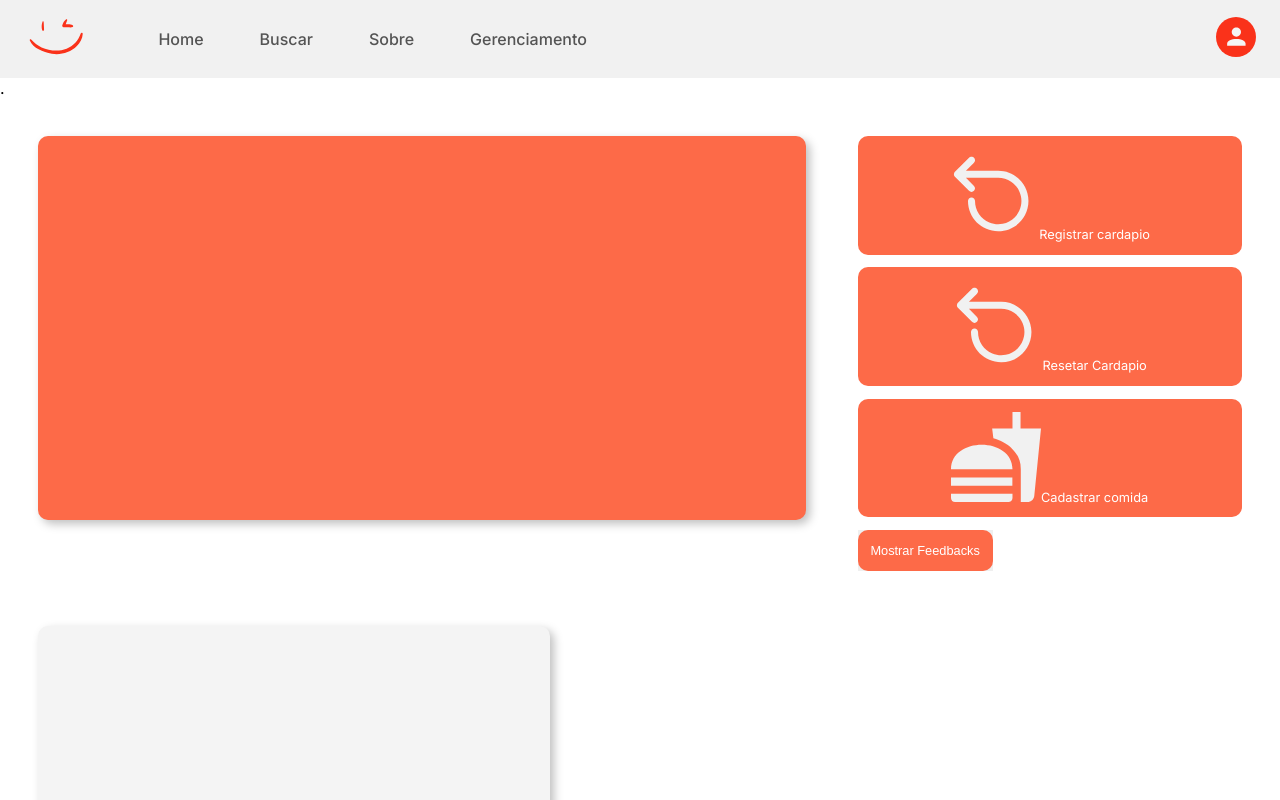
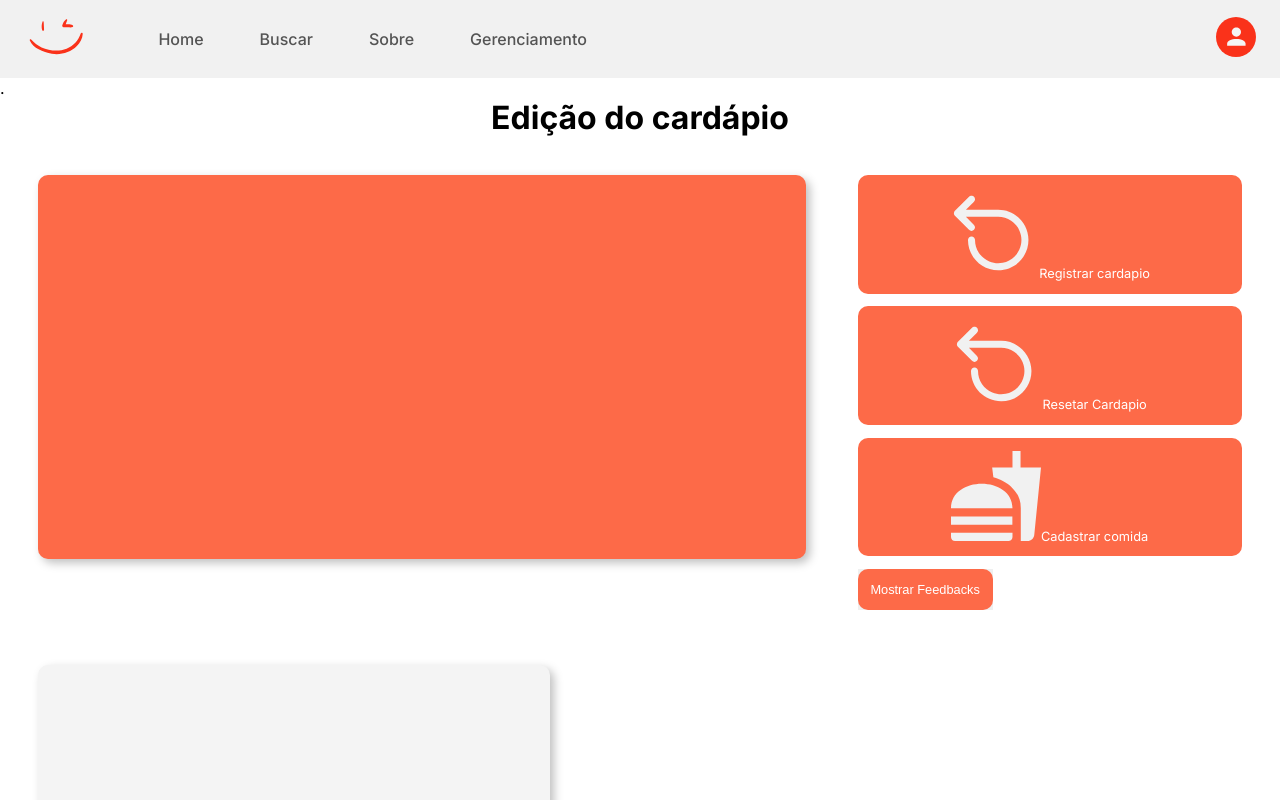
Before and after one commit to Senai-SC-CTAI/SA_2023_3B_CantinaGo, a React (Vite) app in the folder web/: page /editarCardapio in a window 1280 px wide. Shown: the top 800 px of the page. Built offline with nearby package versions, Linux system fonts and the light colour scheme.

Commit message:
porfavorvai

```diff
--- a/web/src/screens/Gerenciamento/EditarCardapio/index.tsx
+++ b/web/src/screens/Gerenciamento/EditarCardapio/index.tsx
@@ -8,12 +8,13 @@ function App() {
   return (
     <>
       <Header />
-  .
+  .<h1>Edição do cardápio</h1>
       <main className='mainGerenciamento'>
         <section>
           <article className='graphic1Gerenciamento'>
 
           </article>
+
           <div className='buttonsGerenciamento'>
             <Link to='/ListaComidas'>
 
--- a/web/src/screens/Login/style.css
+++ b/web/src/screens/Login/style.css
@@ -126,3 +126,6 @@
   .login-link-Login a:hover {
     text-decoration: underline;
   }
+  h1{
+    text-align: center ;
+  }
```
